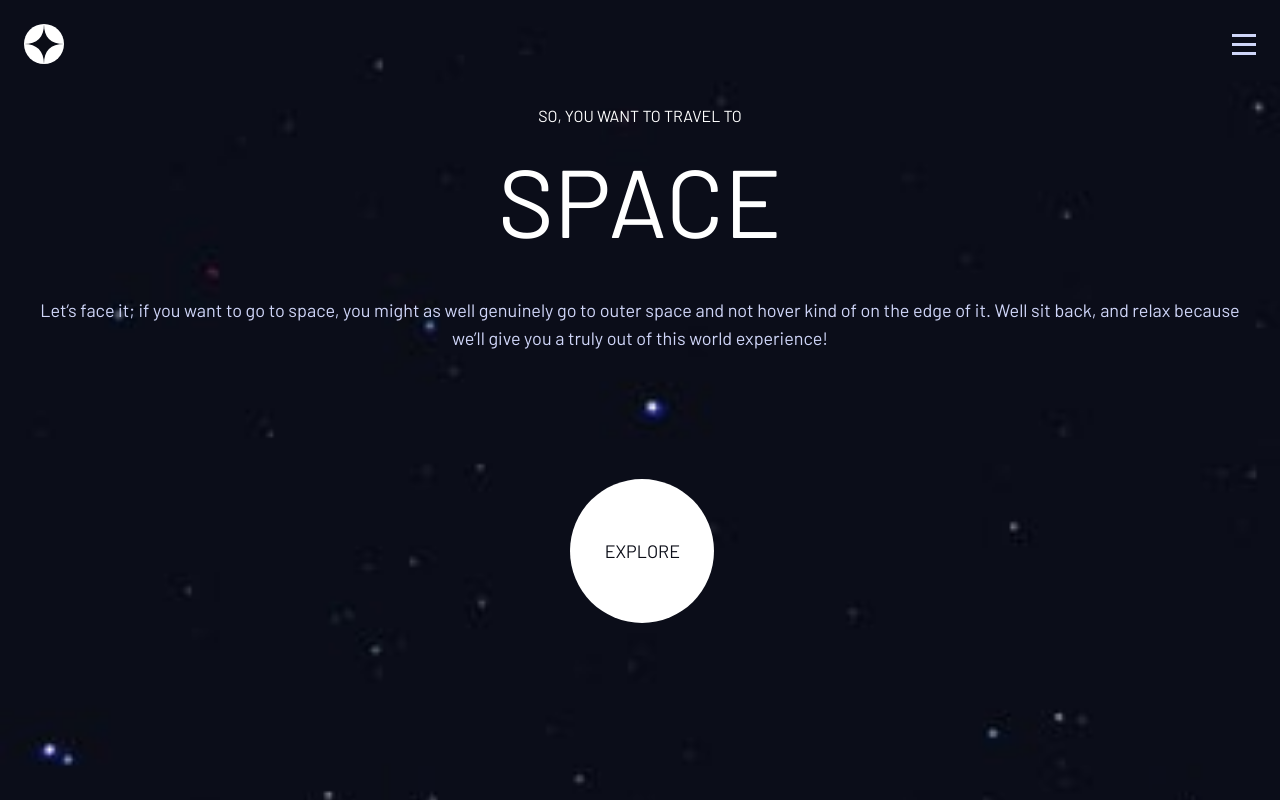
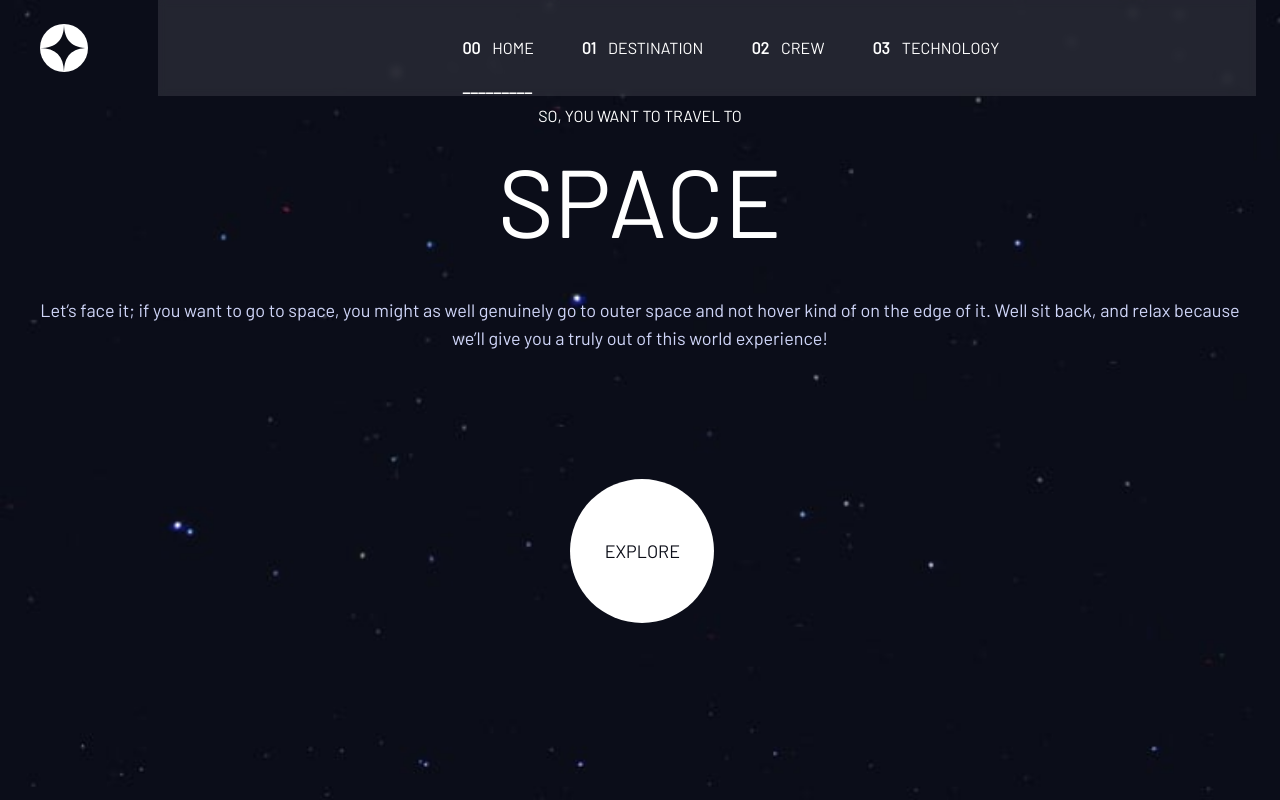
Before and after one commit to Na-diia/pet_project, a Next.js app: page / in a window 1280 px wide. Built offline with nearby package versions, Linux system fonts and the light colour scheme; a web font is replaced by a local one.

Commit message:
add tablet header

```diff
--- a/app/destination/page.tsx
+++ b/app/destination/page.tsx
@@ -3,8 +3,9 @@
 
 export default function DestinationPage () {
     return (
-        <div className=" bg-[url(../public/images/home/background-home-mobile.jpg)]  bg-cover bg-no-repeat items-center justify-items-center min-h-screen w-full p-8">
-        <p> Avg. distance: </p>
+        <div className="
+        bg-[url(../public/images/home/background-home-mobile.jpg)]  bg-cover bg-no-repeat items-center justify-items-center min-h-screen w-full p-8">
+        <p className="mt-24"> Avg. distance: </p>
         <p>  Est. travel time: </p>
         </div>
     )
--- a/app/page.tsx
+++ b/app/page.tsx
@@ -2,7 +2,8 @@ import Button from "@/components/button/button";
 
 export default function Home() {
   return (
-    <main className=" bg-[url(../public/images/home/background-home-mobile.jpg)]  bg-cover bg-no-repeat items-center justify-items-center min-h-screen w-full p-6">
+    <main className=" bg-[url(../public/images/home/background-home-mobile.jpg)]
+    md:bg-[url(../public/images/home/background-home-tablet.jpg)]  bg-cover bg-no-repeat items-center justify-items-center min-h-screen w-full p-6">
    <div className=" mt-20 flex flex-col justify-center items-center">
     <p className="text-white">SO, YOU WANT TO TRAVEL TO</p>
    <h1 className="text-8xl  text-white mt-6">SPACE</h1>
--- a/app/technology/page.tsx
+++ b/app/technology/page.tsx
@@ -3,7 +3,7 @@
 export default function TechnologyPage () {
     return (
         <div className=" bg-[url(../public/images/home/background-home-mobile.jpg)]  bg-cover bg-no-repeat items-center justify-items-center min-h-screen w-full p-8">
-            <p>  The terminology...</p>
+            <p className="mt-24 text-white font-bold text-2xl">  The terminology...</p>
         </div>
     )
 }
--- a/components/header/header.tsx
+++ b/components/header/header.tsx
@@ -2,23 +2,28 @@
 import Image from 'next/image';
 import Link from 'next/link';
 
+import useWindowSize from '@/lib/useWindowSize';
 import logo from '../../public/images/shared/logo.svg';
 import MobHeader from './mobHeader';
+import { Navigation } from '../navigation/navigation';
 
 
 export default function Header () {
+  const windowSize = useWindowSize();
 
     return (
-     <header className='absolute top-0 w-full h-20 m-0 p-6'>
-
-        <MobHeader />
-
-
-        <div className='hidden'>
+     <header className='absolute top-0 w-full h-20 md:pt-0 md:h-24  md:pb-6  md:pl-10 m-0 p-6'>
+      {windowSize.width < 768 ?
+        <MobHeader />:
+        <div className='flex justify-between items-center'>
         <Link href="/" >
-        <Image src={logo} alt='Logo' width={40} height={40} className='mt-6 mb-6 ml-6'/>
+        <Image src={logo} alt='Logo' width={48} height={48} className='mr-10'/>
         </Link>
+        <div className='md:bg-white/10 md:backdrop-blur-sm md:pt-[36px] md:pb-[36px] w-full h-full ml-10 pl-[87px] pr-10  ' >
+        <Navigation />
         </div>
+        </div>
+      }
       </header>
     )
 }
--- a/components/navigation/navigation.tsx
+++ b/components/navigation/navigation.tsx
@@ -1,37 +1,46 @@
 import Link from "next/link"
-import { usePathname } from "next/navigation"
+import { usePathname } from "next/navigation";
+import useWindowSize from "@/lib/useWindowSize";
 
 export function Navigation () {
     const pathname = usePathname();
+    const windowSize = useWindowSize()
 
     return (
-        <nav>
-           <ul className='ml-8 mt-4 flex flex-col gap-8'>
-                <li className='text-white mr-3'>00
-                    <Link href='/' className='ml-3'>HOME</Link>
-                    {pathname === '/' ?
-                    <span className='absolute right-[10px] font-bold'>|</span>
+        <nav className="">
+           <ul className='ml-8 mt-4 flex flex-col gap-8 md:justify-center md:items-center md:h-full md:flex-row md:gap-12 md:ml-0 md:mt-0'>
+                <li className='text-white mr-3 md:mr-0 font-bold md:relative'>00
+                    <Link href='/' className='ml-3 font-thin'>HOME</Link>
+                    {pathname === '/'  ?
+                    <span className='absolute right-[10px]  font-bold md:left-0 md:right-auto md:top-10'>
+                        {windowSize.width < 768 ? "|" : "_________"}</span>
                     : <></>
                     }
                 </li>
-                <li className='text-white mr-3'>01
-                    <Link href='/destination' className='ml-3'>DESTINATION</Link>
+                <li className='text-white mr-3 md:relative md:mr-0 font-bold'>01
+                    <Link href='/destination' className='ml-3 font-thin'>DESTINATION</Link>
                     {pathname === '/destination' ?
-                    <span className='absolute right-[10px] font-bold'>|</span>
+                    <span className='absolute right-[10px] font-bold md:left-0 md:right-auto md:top-10'>
+                        {windowSize.width < 768 ? "|" : "________________"}
+                    </span>
                     : <></>
                     }
                 </li>
-                <li className='text-white mr-3'>02
-                    <Link href='/crew' className='ml-3'>CREW</Link>
+                <li className='text-white mr-3 md:relative md:mr-0 font-bold'>02
+                    <Link href='/crew' className='ml-3 font-thin'>CREW</Link>
                     {pathname === '/crew' ?
-                    <span className='absolute right-[10px] font-bold'>|</span>
+                    <span className='absolute right-[10px] font-bold md:left-0 md:right-auto md:top-10'>
+                        {windowSize.width < 768 ? "|" : "__________"}
+                    </span>
                     : <></>
                     }
                 </li>
-                <li className='text-white mr-3'>03
-                    <Link href='/technology' className='ml-3'>TECHNOLOGY</Link>
+                <li className='text-white mr-3 md:relative md:mr-0 font-bold'>03
+                    <Link href='/technology' className='ml-3 font-thin'>TECHNOLOGY</Link>
                     {pathname === '/technology' ?
-                    <span className='absolute right-[10px] font-bold'>|</span>
+                    <span className='absolute right-[10px] font-bold md:left-0 md:right-auto md:top-10'>
+                       {windowSize.width < 768 ? "|" : "________________"}
+                    </span>
                     : <></>
                     }
                 </li>
--- a/tailwind.config.ts
+++ b/tailwind.config.ts
@@ -12,6 +12,9 @@ const config: Config = {
         background: "var(--background)",
         foreground: "var(--foreground)",
       },
+      screens: {
+        'custom-height-mq': { 'raw': '((min-width: 375px) and (max-height: 767px))' },
+      }
     },
   },
   plugins: [],
```
